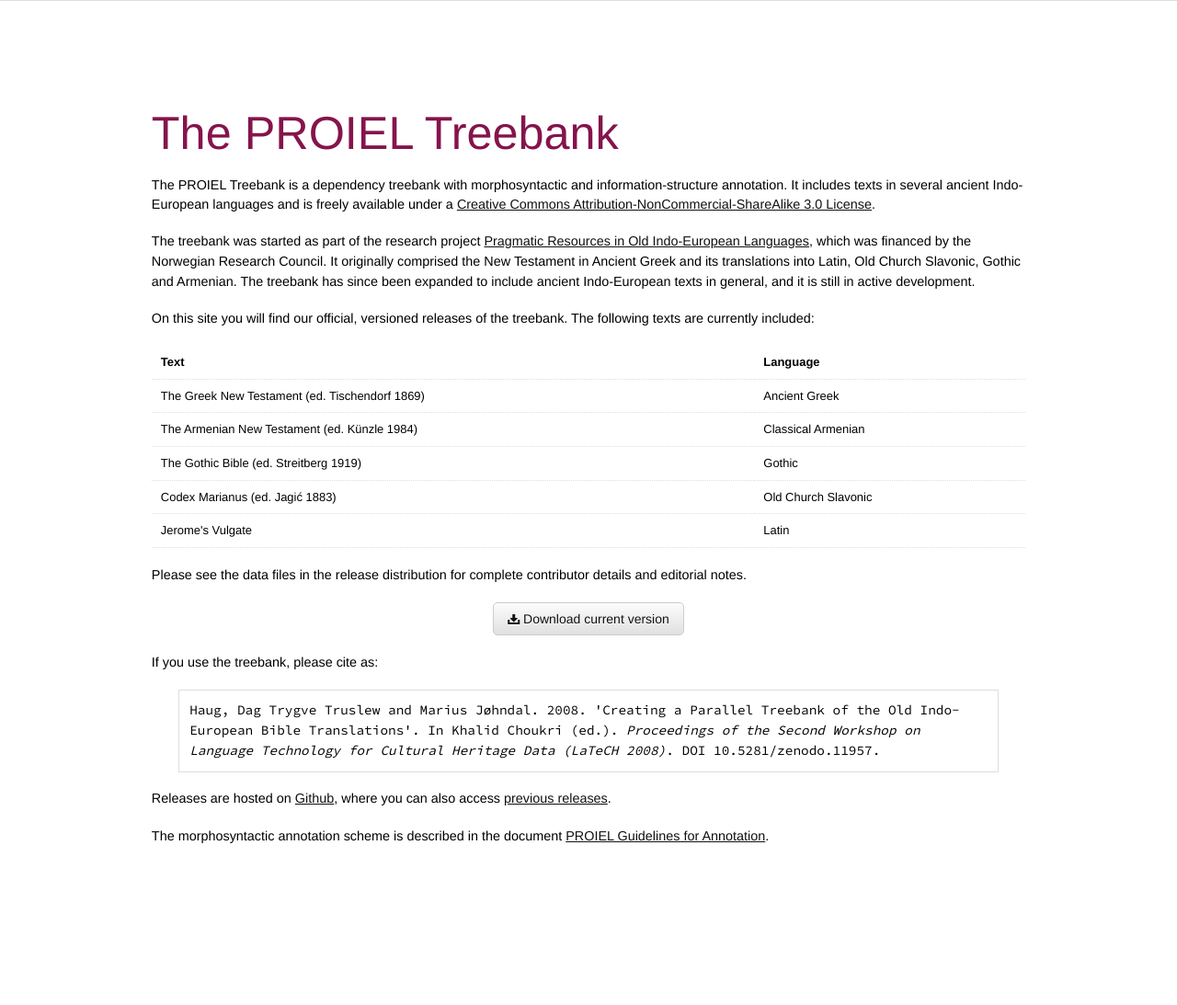
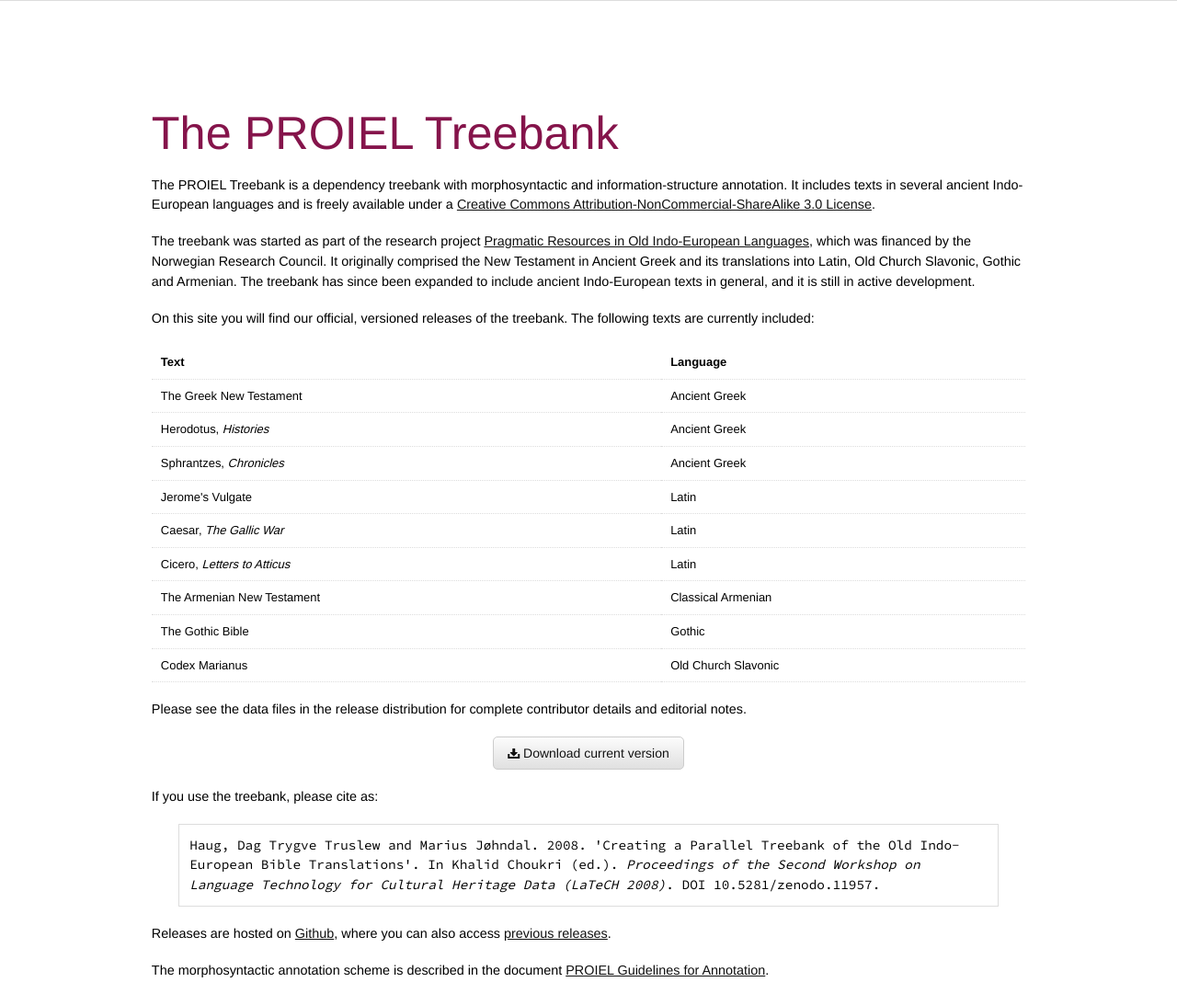
Before and after one commit to proiel/proiel.github.io, a Jekyll site: the page built from index.html, in a window 1280 px wide. Shown: the whole page at 92% size. Built offline with Jekyll 4.4.1, drawn with Linux system fonts in a browser that asks for light colours; before the commit the page ends 946 px from its top, so only the background shows below that.

Commit message:
Added new texts from release 20141219.

```diff
--- a/index.html
+++ b/index.html
@@ -34,24 +34,40 @@
               <th>Language</th>
             </tr>
             <tr>
-              <td>The Greek New Testament (ed. Tischendorf 1869)</td>
+              <td>The Greek New Testament</td>
               <td>Ancient Greek</td>
             </tr>
             <tr>
-              <td>The Armenian New Testament (ed. Künzle 1984)</td>
-              <td>Classical Armenian</td>
+              <td>Herodotus, <i>Histories</i></td>
+              <td>Ancient Greek</td>
             </tr>
             <tr>
-              <td>The Gothic Bible (ed. Streitberg 1919)</td>
-              <td>Gothic</td>
-            </tr>
-            <tr>
-              <td>Codex Marianus (ed. Jagić 1883)</td>
-              <td>Old Church Slavonic</td>
+              <td>Sphrantzes, <i>Chronicles</i></td>
+              <td>Ancient Greek</td>
             </tr>
             <tr>
               <td>Jerome's Vulgate</td>
               <td>Latin</td>
+            </tr>
+            <tr>
+              <td>Caesar, <i>The Gallic War</i></td>
+              <td>Latin</td>
+            </tr>
+            <tr>
+              <td>Cicero, <i>Letters to Atticus</i></td>
+              <td>Latin</td>
+            </tr>
+            <tr>
+              <td>The Armenian New Testament</td>
+              <td>Classical Armenian</td>
+            </tr>
+            <tr>
+              <td>The Gothic Bible</td>
+              <td>Gothic</td>
+            </tr>
+            <tr>
+              <td>Codex Marianus</td>
+              <td>Old Church Slavonic</td>
             </tr>
           </table>
         </p>
```
